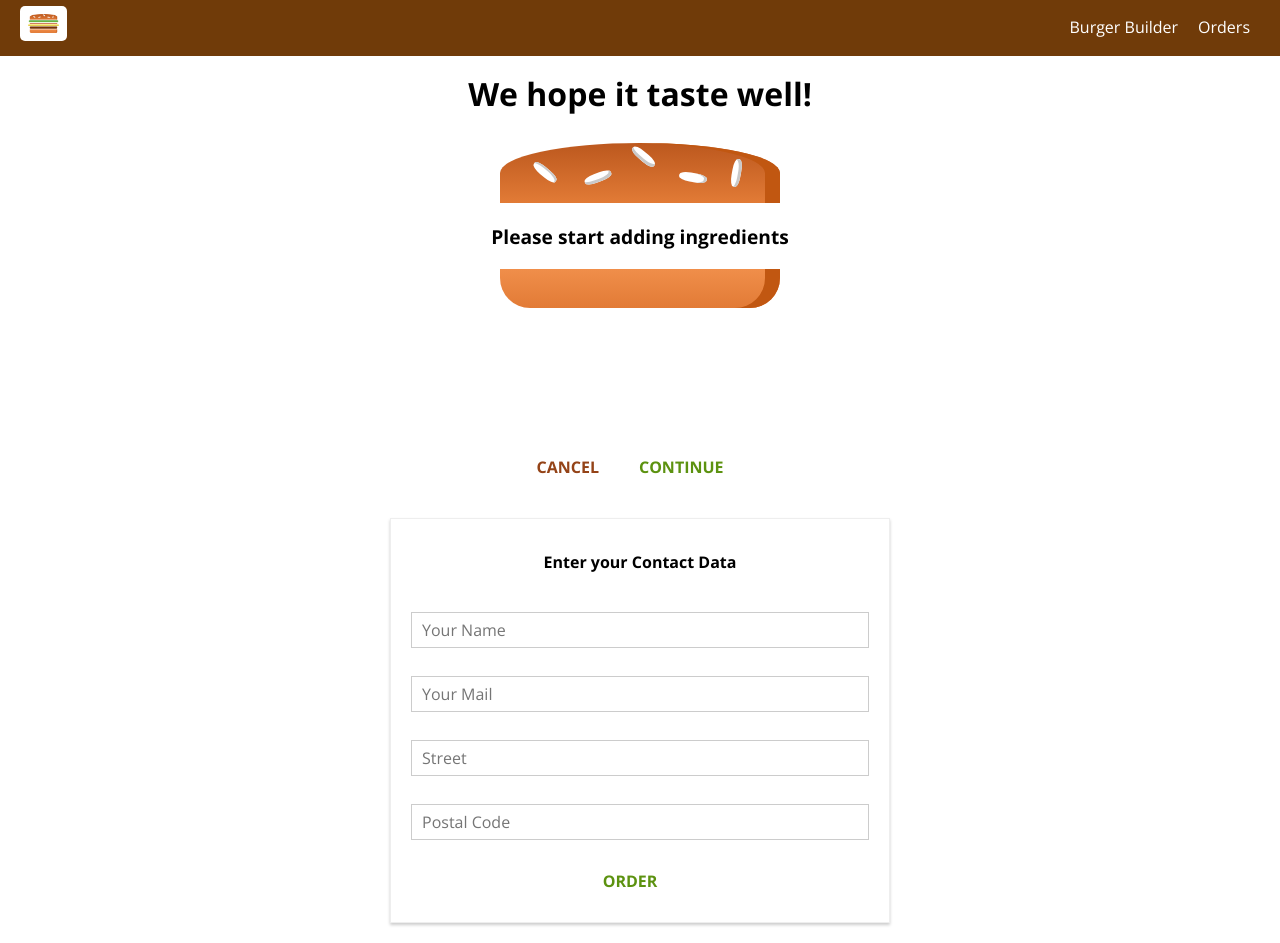
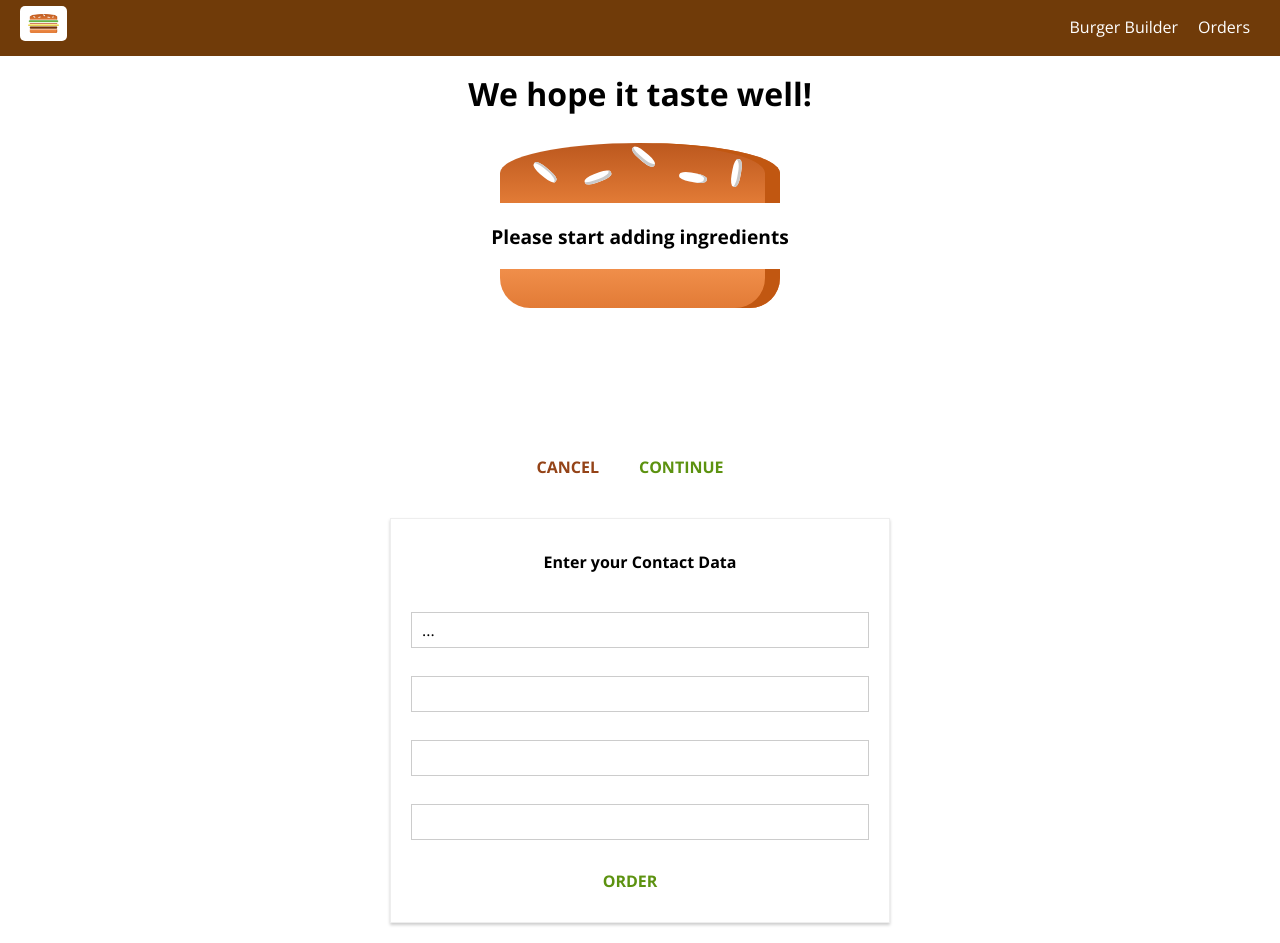
Before and after one commit to shinderahul/burger-spa, a React app: page /checkout in a window 1280 px wide. Both pictures are taken after a click on the button "CONTINUE". Built offline with nearby package versions, Linux system fonts and the light colour scheme.

Commit message:
Setting up js config for the form

```diff
--- a/src/components/UI/Input/Input.js
+++ b/src/components/UI/Input/Input.js
@@ -5,15 +5,33 @@ import classes from './Input.css';
 const input = props => {
   let inputElement = null;
 
-  switch (props.inputtype) {
+  switch (props.elementType) {
     case 'input':
-      inputElement = <input className={classes.InputElement} {...props} />;
+      inputElement = (
+        <input
+          className={classes.InputElement}
+          {...props.elementConfig}
+          value={props.value}
+        />
+      );
       break;
     case 'textarea':
-      inputElement = <textarea className={classes.InputElement} {...props} />;
+      inputElement = (
+        <textarea
+          className={classes.InputElement}
+          {...props.elementConfig}
+          value={props.value}
+        />
+      );
       break;
     default:
-      inputElement = <input className={classes.InputElement} {...props} />;
+      inputElement = (
+        <input
+          className={classes.InputElement}
+          {...props.elementConfig}
+          value={props.value}
+        />
+      );
   }
 
   return (
--- a/src/containers/Checkout/ContactData/ContactData.js
+++ b/src/containers/Checkout/ContactData/ContactData.js
@@ -8,11 +8,57 @@ import Input from '../../../components/UI/Input/Input';
 
 class ContactData extends Component {
   state = {
-    name: '',
-    email: '',
-    address: {
-      street: '',
-      postalCode: ''
+    orderForm: {
+      name: {
+        elementType: 'input',
+        elementConfig: {
+          type: 'text',
+          placeholder: 'Your Name'
+        },
+        value: ''
+      },
+      street: {
+        elementType: 'input',
+        elementConfig: {
+          type: 'text',
+          placeholder: 'Street'
+        },
+        value: ''
+      },
+      zipcode: {
+        elementType: 'input',
+        elementConfig: {
+          type: 'text',
+          placeholder: 'ZIP Code'
+        },
+        value: ''
+      },
+      country: {
+        elementType: 'input',
+        elementConfig: {
+          type: 'text',
+          placeholder: 'Country'
+        },
+        value: ''
+      },
+      email: {
+        elementType: 'input',
+        elementConfig: {
+          type: 'email',
+          placeholder: 'Your E-Mail'
+        },
+        value: ''
+      },
+      deliveryMethod: {
+        elementType: 'select',
+        elementConfig: {
+          option: [
+            { value: 'fastest', displayValue: 'Fastest' },
+            { value: 'cheapest', displayValue: 'Cheapest' }
+          ]
+        },
+        value: ''
+      }
     },
     loading: false
   };
@@ -22,17 +68,7 @@ class ContactData extends Component {
     this.setState({ loading: true });
     const orders = {
       ingredients: this.props.ingredients,
-      price: this.props.price,
-      customer: {
-        name: 'Rahul Shinde',
-        address: {
-          street: 'Test street 1',
-          zipcode: '400123',
-          country: 'India'
-        },
-        email: 'test@test.com'
-      },
-      deliveryMethod: 'fastest'
+      price: this.props.price
     };
     axios
       .post('/orders.json', orders)
@@ -50,9 +86,9 @@ class ContactData extends Component {
       <form>
         <Input
           inputtype="input"
-          type="text"
-          name="name"
-          placeholder="Your Name"
+          elementType="..."
+          elementConfig="..."
+          value="..."
         />
         <Input
           inputtype="input"
```
